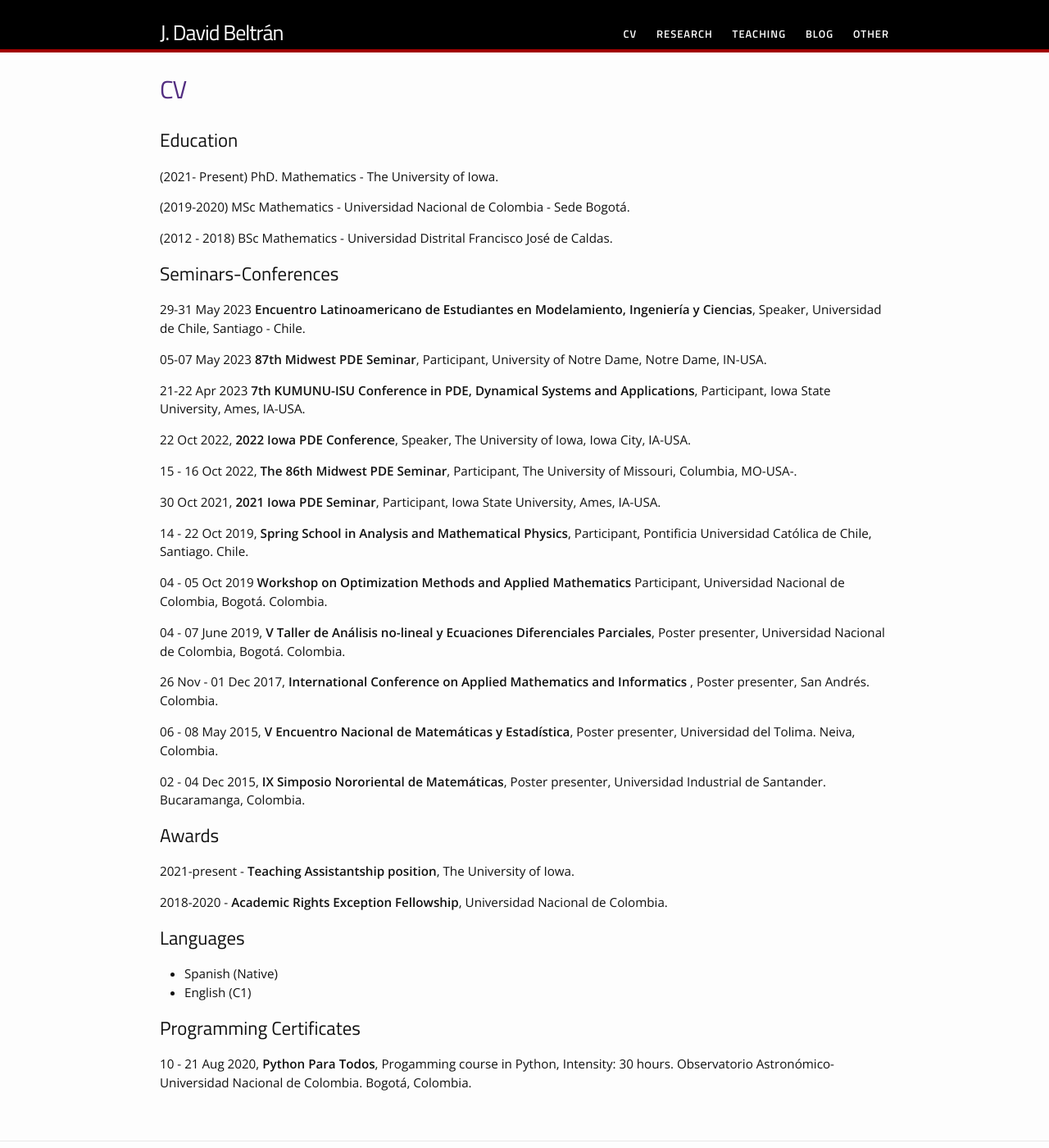
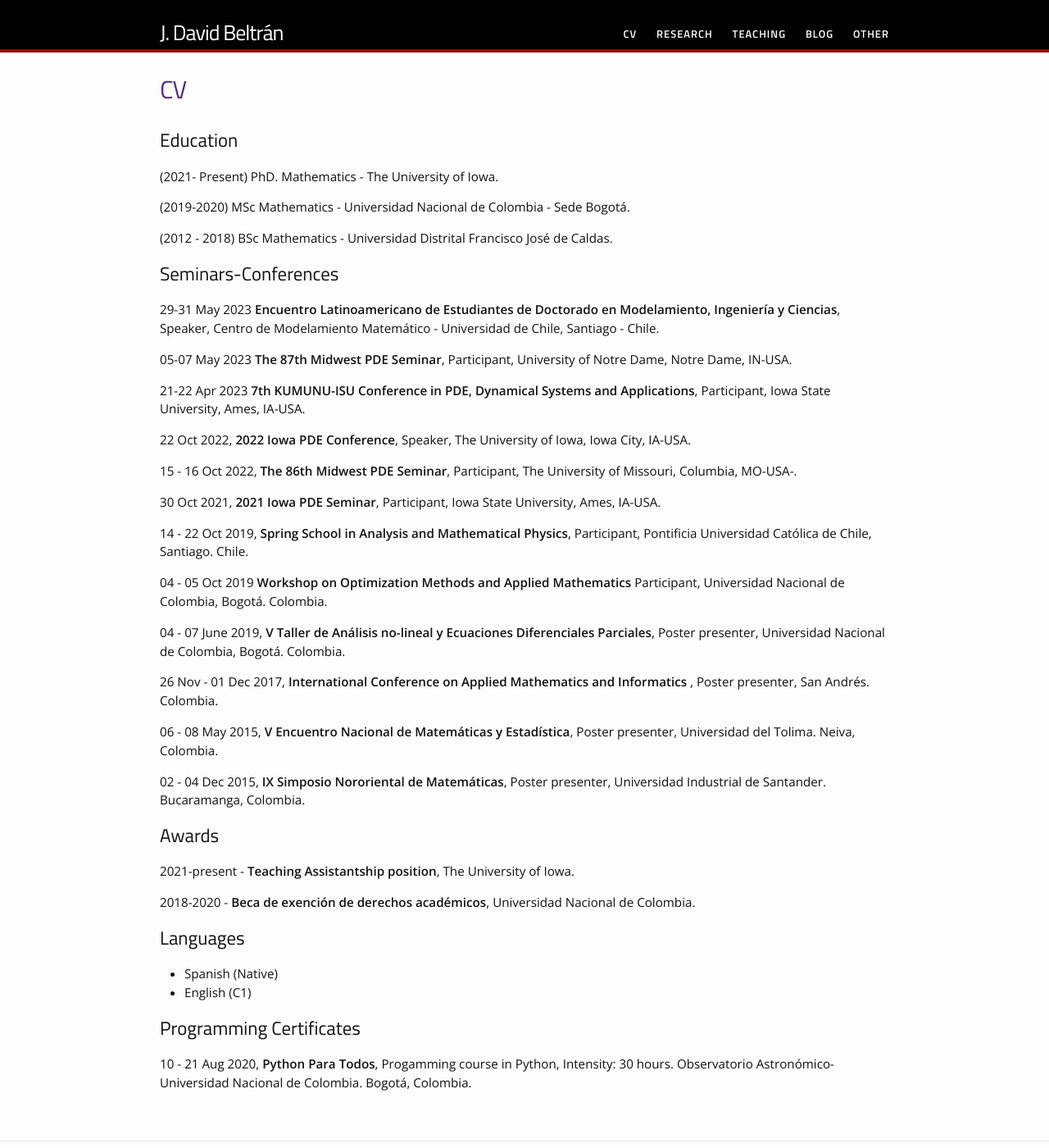
Before and after one commit to jdavidbel/jdavidbel.github.io, a Jekyll site: the page built from cv.md, in a window 1280 px wide and 1400 px high. Shown: the whole window at 82% size. Built offline with Jekyll 4.4.1, drawn with Linux system fonts in a browser that asks for light colours.

Commit message:
Correction name of event

```diff
--- a/cv.md
+++ b/cv.md
@@ -14,9 +14,9 @@ permalink: /cv/
 (2012 - 2018) BSc Mathematics - Universidad Distrital Francisco José de Caldas.
 
 ## Seminars-Conferences
-29-31 May 2023 **Encuentro Latinoamericano de Estudiantes en Modelamiento, Ingeniería y Ciencias**, Speaker, Universidad de Chile, Santiago - Chile.
+29-31 May 2023 **Encuentro Latinoamericano de Estudiantes de Doctorado en Modelamiento, Ingeniería y Ciencias**, Speaker, Centro de Modelamiento Matemático - Universidad de Chile, Santiago - Chile.
 
-05-07 May 2023 **87th Midwest PDE Seminar**, Participant, University of Notre Dame, Notre Dame, IN-USA.
+05-07 May 2023 **The 87th Midwest PDE Seminar**, Participant, University of Notre Dame, Notre Dame, IN-USA.
 
 21-22 Apr 2023 **7th KUMUNU-ISU Conference in PDE, Dynamical Systems and Applications**, Participant, Iowa State University, Ames, IA-USA.
 
@@ -41,7 +41,7 @@ permalink: /cv/
 ## Awards
 2021-present - **Teaching Assistantship position**, The University of Iowa.
 
-2018-2020 - **Academic Rights Exception Fellowship**, Universidad Nacional de Colombia.
+2018-2020 - **Beca de exención de derechos académicos**, Universidad Nacional de Colombia.
 
 ## Languages
 - Spanish (Native)
```
